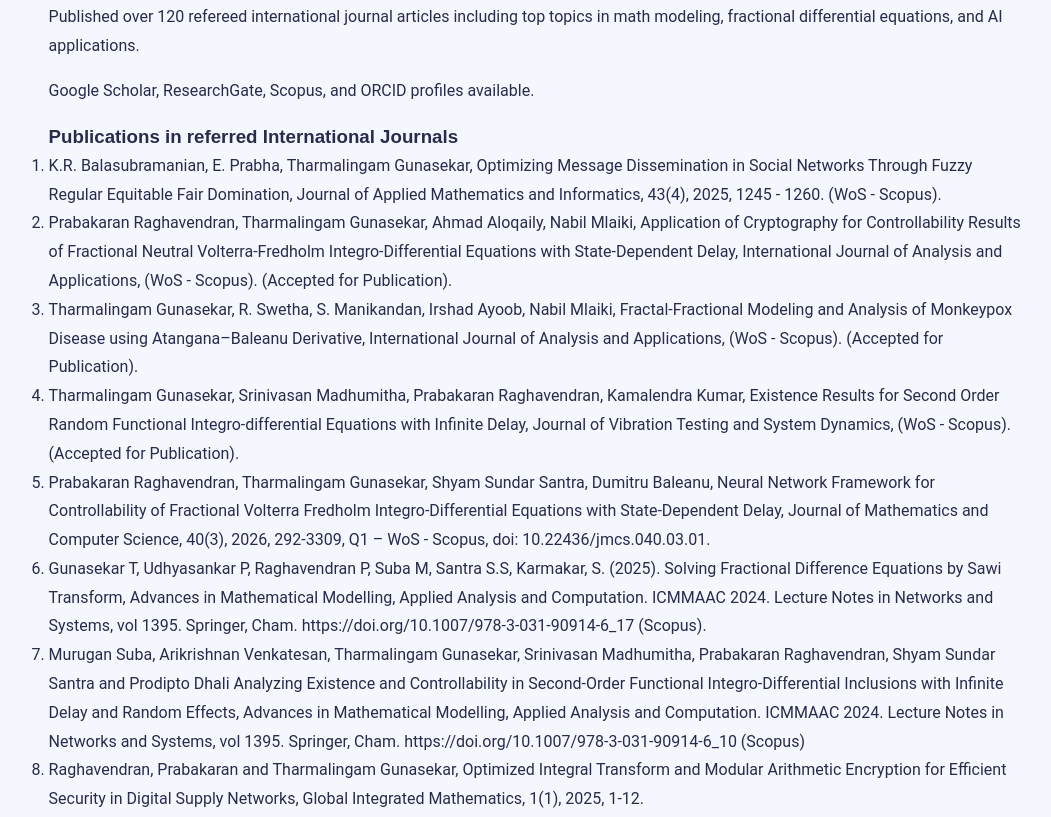
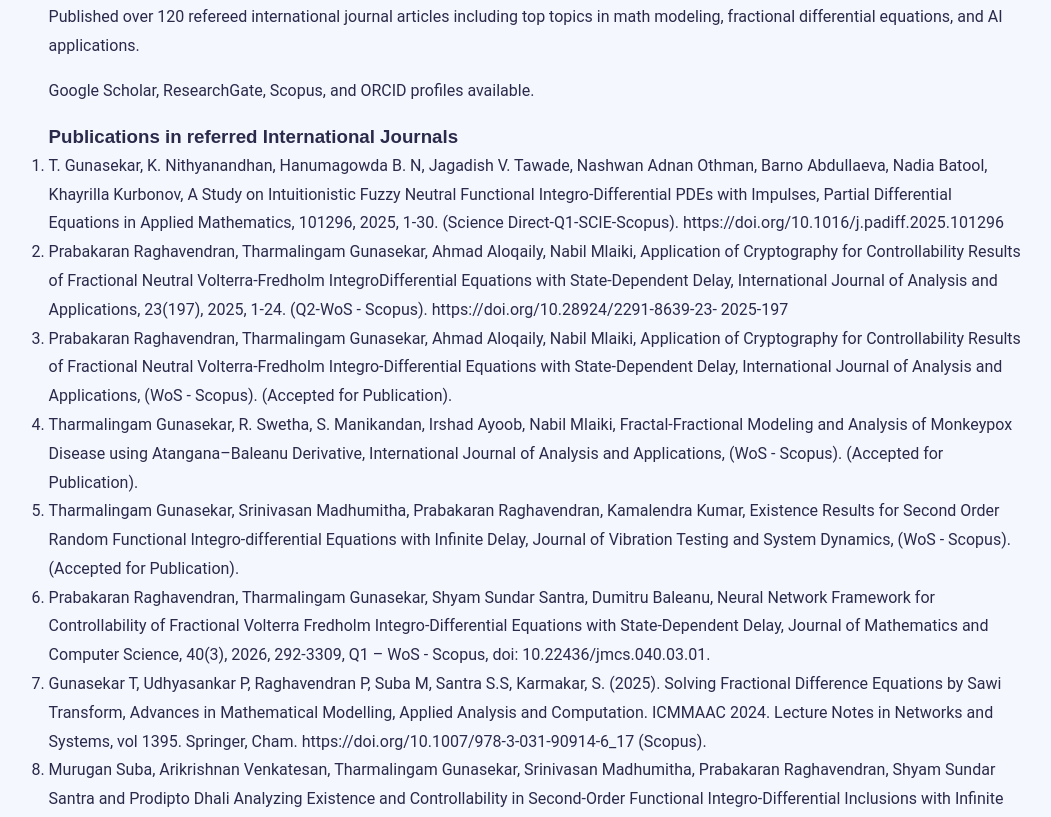
Before and after one commit to shubh-2601s/Portfolio_DR_Gunasekar, a plain HTML site: page index.html in a window 1280 px wide. Shown: the part 4134-4951 px from the top of the page, without its empty margins (105-1156 px from the left). Drawn offline with Linux system fonts and the light colour scheme.

Commit message:
Update index.html

```diff
--- a/index.html
+++ b/index.html
@@ -155,8 +155,16 @@
 
     <h3>Publications in referred International Journals</h3>
     <ol>
-      <li>K.R. Balasubramanian, E. Prabha, Tharmalingam Gunasekar, Optimizing Message Dissemination in Social Networks Through Fuzzy Regular Equitable Fair Domination, Journal of Applied Mathematics and Informatics, 43(4), 2025, 1245 - 1260. (WoS - Scopus).</li>
-      <li>Prabakaran Raghavendran, Tharmalingam Gunasekar, Ahmad Aloqaily, Nabil Mlaiki, Application of Cryptography for Controllability Results of Fractional Neutral Volterra-Fredholm Integro-Differential Equations with State-Dependent Delay, International Journal of Analysis and Applications, (WoS - Scopus). (Accepted for Publication).</li>
+      <li>T. Gunasekar, K. Nithyanandhan, Hanumagowda B. N, Jagadish V. Tawade, Nashwan
+        Adnan Othman, Barno Abdullaeva, Nadia Batool, Khayrilla Kurbonov, A Study on Intuitionistic
+        Fuzzy Neutral Functional Integro-Differential PDEs with Impulses, Partial Differential Equations in
+        Applied Mathematics, 101296, 2025, 1-30. (Science Direct-Q1-SCIE-Scopus).
+        https://doi.org/10.1016/j.padiff.2025.101296</li>
+      <li>Prabakaran Raghavendran, Tharmalingam Gunasekar, Ahmad Aloqaily, Nabil Mlaiki, Application
+        of Cryptography for Controllability Results of Fractional Neutral Volterra-Fredholm IntegroDifferential Equations with State-Dependent Delay, International Journal of Analysis and
+        Applications, 23(197), 2025, 1-24. (Q2-WoS - Scopus). https://doi.org/10.28924/2291-8639-23-
+        2025-197</li>
+        <li>Prabakaran Raghavendran, Tharmalingam Gunasekar, Ahmad Aloqaily, Nabil Mlaiki, Application of Cryptography for Controllability Results of Fractional Neutral Volterra-Fredholm Integro-Differential Equations with State-Dependent Delay, International Journal of Analysis and Applications, (WoS - Scopus). (Accepted for Publication).</li>
       <li>Tharmalingam Gunasekar, R. Swetha, S. Manikandan, Irshad Ayoob, Nabil Mlaiki, Fractal-Fractional Modeling and Analysis of Monkeypox Disease using Atangana–Baleanu Derivative, International Journal of Analysis and Applications, (WoS - Scopus). (Accepted for Publication).</li>
       <li>Tharmalingam Gunasekar, Srinivasan Madhumitha, Prabakaran Raghavendran, Kamalendra Kumar, Existence Results for Second Order Random Functional Integro-differential Equations with Infinite Delay, Journal of Vibration Testing and System Dynamics, (WoS - Scopus). (Accepted for Publication).</li>
       <li>Prabakaran Raghavendran, Tharmalingam Gunasekar, Shyam Sundar Santra, Dumitru Baleanu, Neural Network Framework for Controllability of Fractional Volterra Fredholm Integro-Differential Equations with State-Dependent Delay, Journal of Mathematics and Computer Science, 40(3), 2026, 292-3309, Q1 – WoS - Scopus, doi: 10.22436/jmcs.040.03.01.</li>
@@ -293,6 +301,11 @@
 
     <h3>Conference Publications</h3>
     <ol>
+      <li>Ramesh R, Seenivasan M, Kannan M, Jagatheesan R and Gunasekar. T, PERFORMANCE Analysis
+        of FM/FM/1 Queue Dynamics with Breakdowns and Unreliable Servers Processes, 22nd International
+        Istanbul Scientific Research Congress on Life, Engineering, Architecture, and Mathematical Sciences,
+        August 20-22, 2025 in Istanbul, Turkiye.
+        </li>
       <li>Ramesh R, Seenivasan M, Kannan M, Jagatheesan R, Gunasekar T, Fuzzy Batch Arrival Queueing System with Working Breakdowns, and Impatient Customers, 11th International Azerbaijan Congress on Life, Engineering, Mathematical, and Applied Sciences, June 21-22, 2025, Baku, Azerbaijan.</li>
       <li>Ramesh R, Seenivasan M, Kannan M, Jagatheesan R, Gunasekar T, Fuzzy Queue with Heterogeneous Servers, Random Breakdown and Feedback, 21th International İstanbul Scientific Research Congress on Life, Engineering, Architecture, and Mathematical Sciences, May 23-25, 2025, Istanbul, Türkiye.</li>
       <li>Ramesh R, Seenivasan M, Kannan M, Jagatheesan R, Gunasekar T, Bulk Arrival Fuzzy Queueing Model with Catastrophe, 3rd International Thales Congress on Life, Engineering, Architecture, and Mathematics, April 24-25, 2025, Cairo, Egypt.</li>
```
